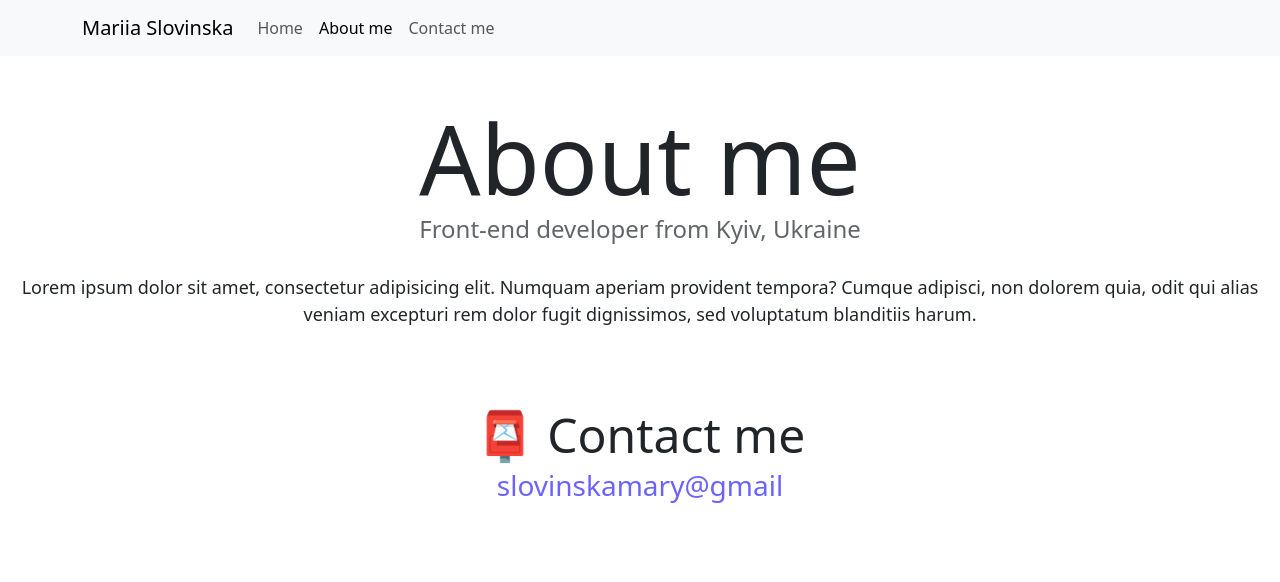
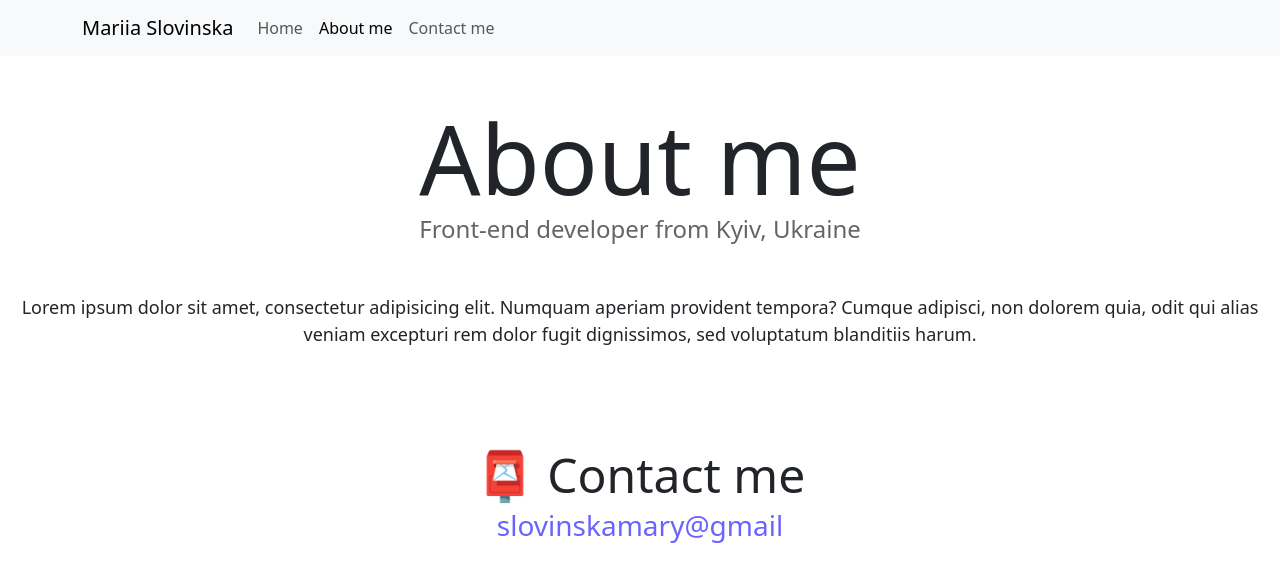
Before and after one commit to slovinskamary/advanced-bootstrap-homework-challenge, a plain HTML site: page about.html in a window 1280 px wide. Drawn offline with nearby package versions, Linux system fonts and the light colour scheme.

Commit message:
added missed semicolon

```diff
--- a/style.css
+++ b/style.css
@@ -18,7 +18,6 @@ h3 {
 
 h1 {
   font-size: 96px;
-
 }
 
 h2 {
@@ -31,10 +30,9 @@ h3 {
 }
 
 p {
+  padding: 20px;
 
- padding:20px
-
- border-radius: 4px;
+  border-radius: 4px;
   font-size: 18px;
   line-height: 1.5;
 }
@@ -93,11 +91,12 @@ p {
 .projectTitle {
   text-align: left;
 }
-.aboutYoga,.aboutWeather{
+.aboutYoga,
+.aboutWeather {
   background: none;
   padding: 0;
 }
-.primary-link{
+.primary-link {
   border-radius: 4px;
   padding: 20px 15px;
   text-decoration: none;
@@ -105,6 +104,9 @@ p {
   background: var(--primary-color);
   box-shadow: var(--box-shadow);
   color: white;
-
 }
-@media (min-width: 800px) {img {display: none;}}
+@media (min-width: 800px) {
+  img {
+    display: none;
+  }
+}
```
